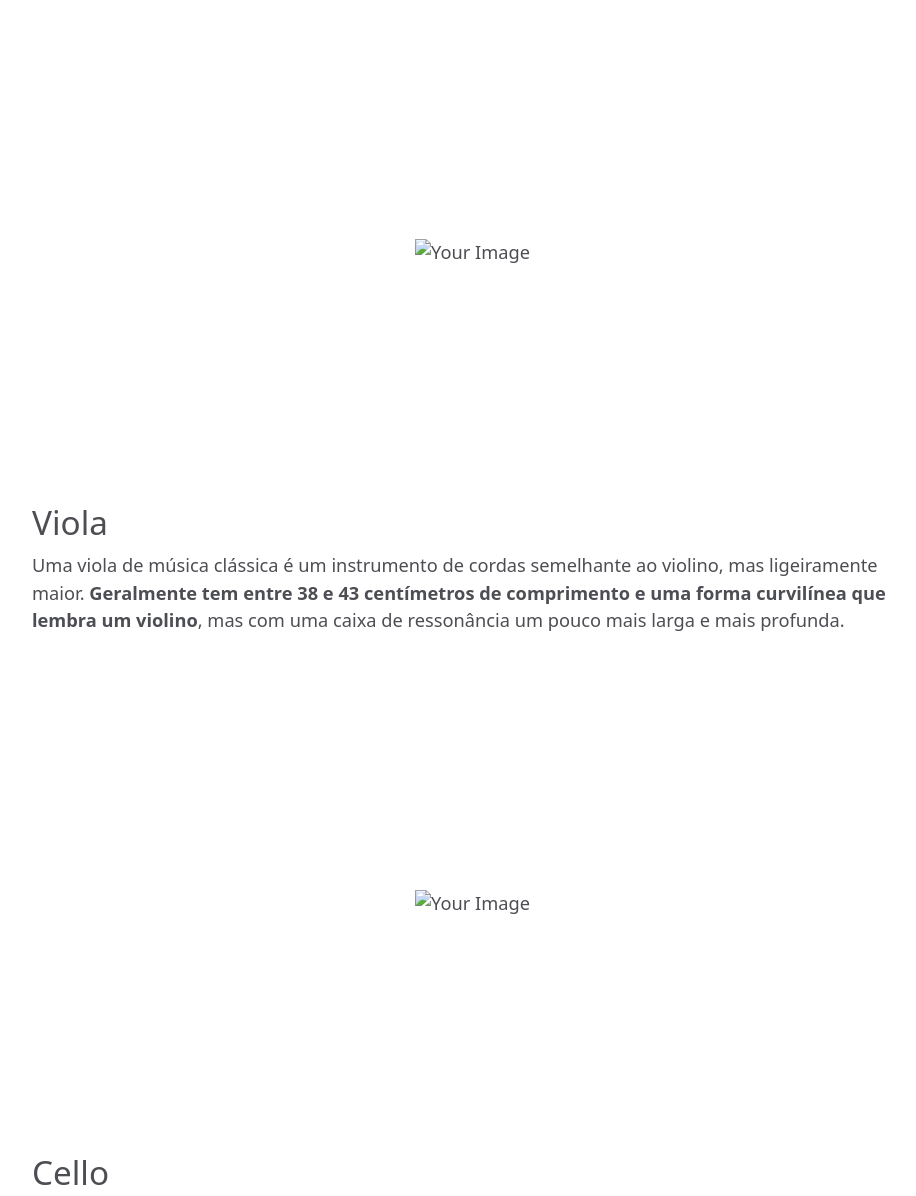
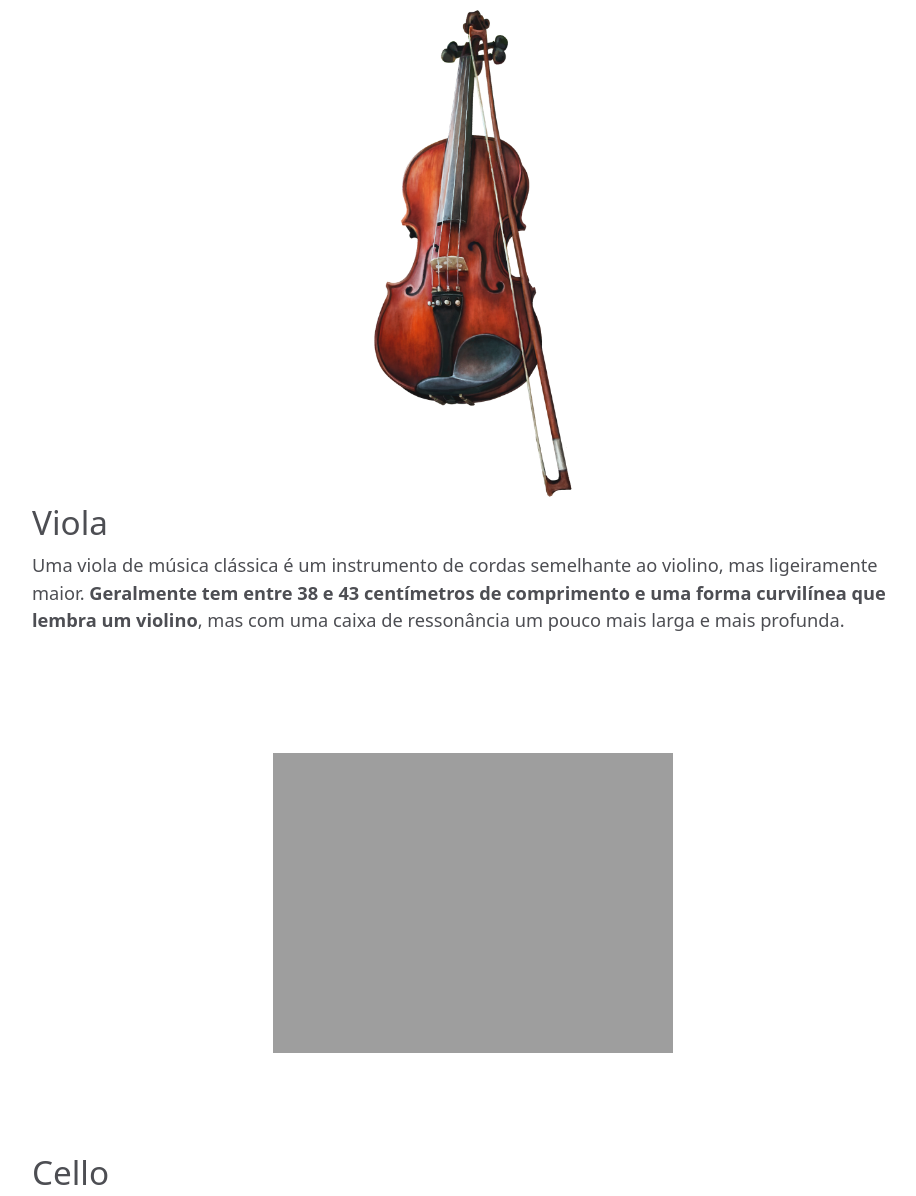
Before and after one commit to berdfandrade/filarmonica, a plain HTML site: page index.html in a window 1280 px wide. Shown: the part 1721-2917 px from the top of the page, without its empty margins (332-1248 px from the left). Drawn offline with nearby package versions, Linux system fonts and the light colour scheme; the site is published under a folder, as on GitHub Pages, so addresses that start at the root find nothing.

Commit message:
tentando resolver bugs

```diff
--- a/index.html
+++ b/index.html
@@ -127,7 +127,7 @@
             </p>
 
             <div class="image-container">
-              <img src="/instrumentos/violino.png" alt="Your Image">
+              <img src="instrumentos/violino.png" alt="Your Image">
             </div>
 
             <h3>Viola</h3>
@@ -136,7 +136,7 @@
             </p>
 
             <div class="image-container">
-              <img src="/instrumentos/viola.png" alt="Your Image">
+              <img src="instrumentos/viola.png" alt="Your Image">
             </div>
 
             <h3>Cello</h3>
@@ -146,7 +146,7 @@
 
 
             <div class="image-container">
-              <img src="/instrumentos/Cello.png" alt="Your Image">
+              <img src="instrumentos/Cello.png" alt="Your Image">
             </div>
 
               <h3>Contrabaixo</h3>
@@ -158,7 +158,7 @@
               O contrabaixo tem uma aparência semelhante a um violoncelo, <strong>mas é significativamente maior, medindo cerca de 180 cm de comprimento.</strong> Ele é sustentado por uma cinta que é colocada sobre o ombro e a parte superior das costas do músico, permitindo que o instrumento fique na posição vertical.
             </p>
             <div class="image-container">
-              <img src="/instrumentos/contrabaixo.png" alt="Your Image">
+              <img src="instrumentos/contrabaixo.png" alt="Your Image">
             </div>
 
         </article>
@@ -182,7 +182,7 @@
               </p>
 
               <div class="image-container">
-                <img src="/instrumentos/flauta.png" alt="Your Image">
+                <img src="instrumentos/flauta.png" alt="Your Image">
               </div>
 
               <h3>Flautim</h3>
@@ -194,7 +194,7 @@
               </p>
 
               <div class="image-container">
-                <img src="/instrumentos/flautim.png" alt="Your Image">
+                <img src="instrumentos/flautim.png" alt="Your Image">
               </div>
               <p>
 
@@ -208,7 +208,7 @@
                 </p>
 
               <div class="image-container">
-                <img src="/instrumentos/oboe.png" alt="Your Image">
+                <img src="instrumentos/oboe.png" alt="Your Image">
               </div>
 
             <p>
@@ -218,7 +218,7 @@
             </p>
 
             <div class="image-container">
-              <img src="/instrumentos/corne_ingles.png" alt="Your Image">
+              <img src="instrumentos/corne_ingles.png" alt="Your Image">
             </div>
 
             <h3>Clarinete</h3>
@@ -228,7 +228,7 @@
 
 
             <div class="image-container">
-              <img src="/instrumentos/clarinete.png" alt="Your Image">
+              <img src="instrumentos/clarinete.png" alt="Your Image">
             </div>
 
           <h3>Clarinete Baixo ou Clarone</h3>
@@ -241,7 +241,7 @@
 
 
           <div class="image-container">
-            <img src="/instrumentos/clarone.png" alt="Your Image">
+            <img src="instrumentos/clarone.png" alt="Your Image">
           </div>
 
           <h3>Fagote</h3>
@@ -254,7 +254,7 @@
 
 
         <div class="image-container">
-          <img src="/instrumentos/fagote.png" alt="Your Image">
+          <img src="instrumentos/fagote.png" alt="Your Image">
         </div>
 
         <h3>Contra-Fagote</h3>
@@ -264,7 +264,7 @@
 
 
       <div class="image-container">
-        <img src="/instrumentos/contrafagote.png" alt="Your Image">
+        <img src="instrumentos/contrafagote.png" alt="Your Image">
       </div>
         </article>
         </section>
@@ -288,7 +288,7 @@
               </p>
 
               <div class="image-container">
-                <img src="/instrumentos/trompa.png" alt="Your Image">
+                <img src="instrumentos/trompa.png" alt="Your Image">
               </div>
 
                 <h3>Trompete</h3>
@@ -297,7 +297,7 @@
                 </p>
 
                 <div class="image-container">
-                  <img src="/instrumentos/trompete.png" alt="Your Image">
+                  <img src="instrumentos/trompete.png" alt="Your Image">
                 </div>
 
                 <h3>Tuba</h3>
@@ -309,7 +309,7 @@
                 </p>
 
                 <div class="image-container">
-                  <img src="/instrumentos/tuba.png" alt="Your Image">
+                  <img src="instrumentos/tuba.png" alt="Your Image">
                 </div>
 
           </article>
@@ -334,7 +334,7 @@
 
 
             <div class="image-container">
-              <img src="/instrumentos/timpano.png" alt="Your Image">
+              <img src="instrumentos/timpano.png" alt="Your Image">
             </div>
 
               <h3>Glockenspiel</h3>
@@ -346,7 +346,7 @@
               </p>
 
             <div class="image-container">
-              <img src="/instrumentos/glockenspiel.png" alt="Your Image">
+              <img src="instrumentos/glockenspiel.png" alt="Your Image">
             </div>
               <h3>Xilofone</h3>
               <p>
@@ -357,7 +357,7 @@
               </p>
 
               <div class="image-container">
-                <img src="/instrumentos/xilofone.png" alt="Your Image">
+                <img src="instrumentos/xilofone.png" alt="Your Image">
               </div>
               <h3>Carrilhão de Orquestra</h3>
               <p>
@@ -368,7 +368,7 @@
               </p>
 
               <div class="carrilhao">
-                <img src="/instrumentos/carrilhao.png" alt="Your Image">
+                <img src="instrumentos/carrilhao.png" alt="Your Image">
               </div>
 
               <h3>Caixa de Rufo ou Tarola</h3>
@@ -380,7 +380,7 @@
               </p>
 
               <div class="image-container ">
-                <img src="/instrumentos/caixa.png" alt="Your Image">
+                <img src="instrumentos/caixa.png" alt="Your Image">
               </div>
 
         </section>
```
